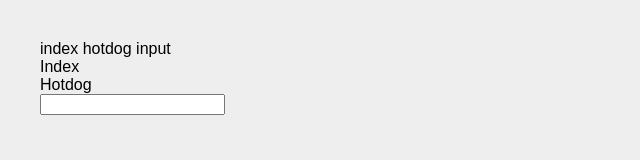
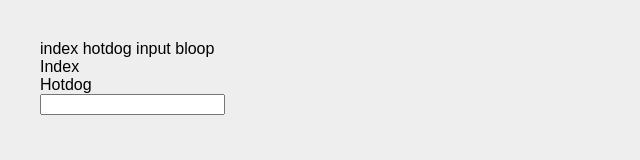
Before and after one commit to Kiricon/fun-router, a website: page index.html in a window 1280 px wide. Shown: the full height of the page, 0-640 px from the left. Drawn offline with Linux system fonts and the light colour scheme.

Commit message:
Routes and route arguments are now working

```diff
--- a/fun-router.js
+++ b/fun-router.js
@@ -38,7 +38,6 @@ class FunRouter extends HTMLElement {
             self.changeRoute()
         });
         this.buildRoutes();
-        console.log(this.routes);
         this.changeRoute();
     }
 
--- a/index.html
+++ b/index.html
@@ -19,6 +19,7 @@
         <fun-link href="/">index</fun-link>
         <fun-link href="/hotdog">hotdog</fun-link>
         <fun-link href="/input/wutang">input</fun-link>
+        <fun-link href="/input/bloop">bloop</fun-link>
         <fun-router>
             <div path="/">Index</div>
             <div path="/hotdog">Hotdog</div>
```
